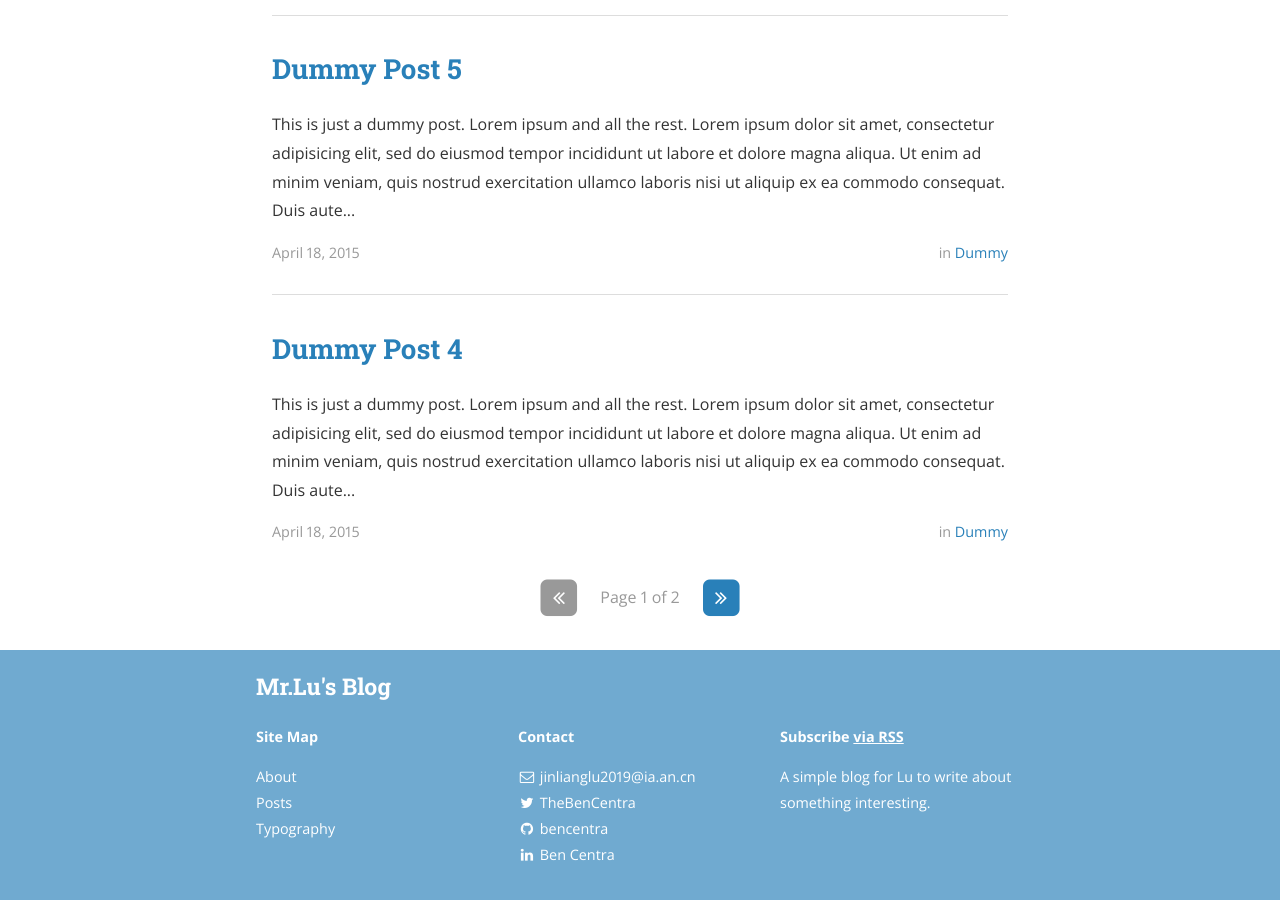
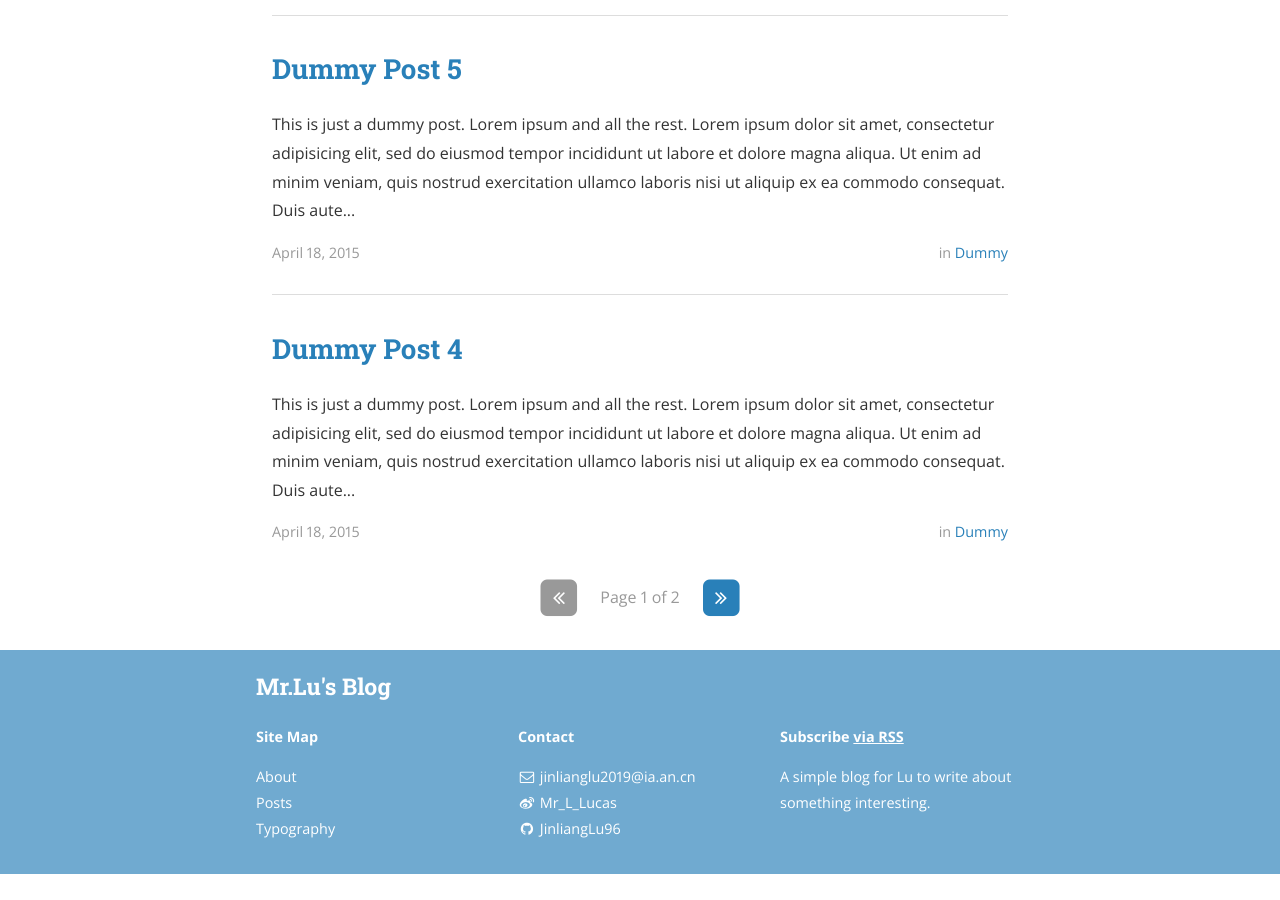
Before and after one commit to JinliangLu96/JinliangLu96.github.io, a Jekyll site: the page built from index.html, in a window 1280 px wide and 900 px high, scrolled down 1215 px. Built offline with Jekyll 4.4.1, drawn with Linux system fonts in a browser that asks for light colours; nearby versions of some CDN libraries; the list of posts is cut into pages by our own code; after the commit the page ends 2089 px from its top, so only the background shows below that; part of the change alters nothing that is shown.

Commit message:
Update _config.yml

```diff
--- a/_config.yml
+++ b/_config.yml
@@ -70,74 +70,25 @@ descriptions:
 #     desc: Follow me on Twitter            # Description to display as link title, etc
 #     share: true                           # Include in the "Share" section of posts
 social:
-  - name: Twitter
-    icon: twitter
-    username: TheBenCentra
-    url: https://twitter.com/TheBenCentra
-    desc: Follow me on Twitter
+  - name: Weibo
+    icon: weibo
+    username: Mr_L_Lucas
+    url: https://weibo.com/u/1116052963
+    desc: Follow me on Weibo
     share: true
 
-  - name: Facebook
-    icon: facebook
-    username: thebencentra
+  - name: WeChat
+    icon: wechat
+    username: Arc-UBW
     url:
-    desc: Friend me on Facebook
-    share: true
+    desc: Friend me on WeChat
+    share: false
 
   - name: GitHub
     icon: github
-    username: bencentra
-    url: https://github.com/bencentra
+    username: JinliangLu96
+    url: https://github.com/JinliangLu96
     desc: Fork me on GitHub
-    share: false
-
-  - name: LinkedIn
-    icon: linkedin
-    username: Ben Centra
-    url: https://www.linkedin.com/pub/ben-centra/47/769/60a
-    desc: Connect with me on LinkedIn
-    share: true
-
-  - name: Google+
-    icon: google-plus
-    username:
-    url:
-    desc: Add me to your Circles
-    share: true
-
-  - name: YouTube
-    icon: youtube
-    username:
-    url:
-    desc: Subscribe on YouTube
-    share: false
-
-  - name: Instagram
-    icon: instagram
-    username:
-    url:
-    desc: Follow me on Instagram
-    share: false
-
-  - name: Pinterest
-    icon: pinterest
-    username:
-    url:
-    desc: Follow me on Pinterest
-    share: true
-
-  - name: SoundCloud
-    icon: soundcloud
-    username:
-    url:
-    desc: Follow me on SoundCloud
-    share: false
-
-  - name: Tumblr
-    icon: tumblr
-    username:
-    url:
-    desc: Follow me on Tumblr
     share: false
 
   - name: Steam
```
